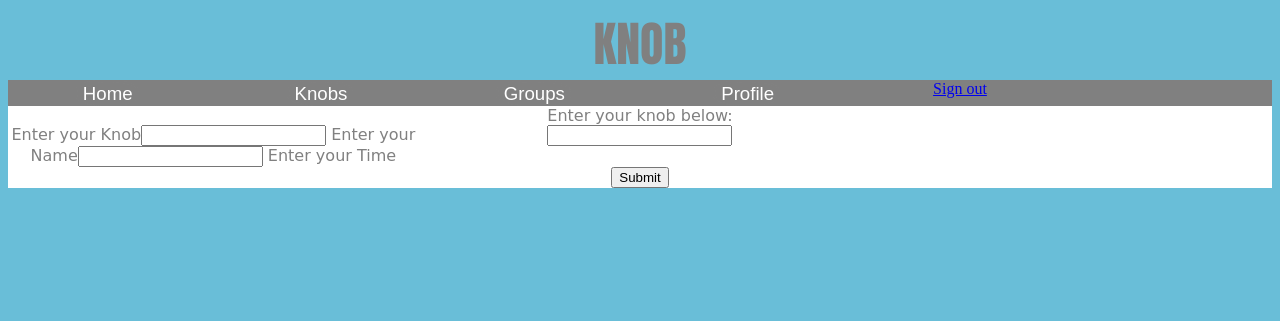
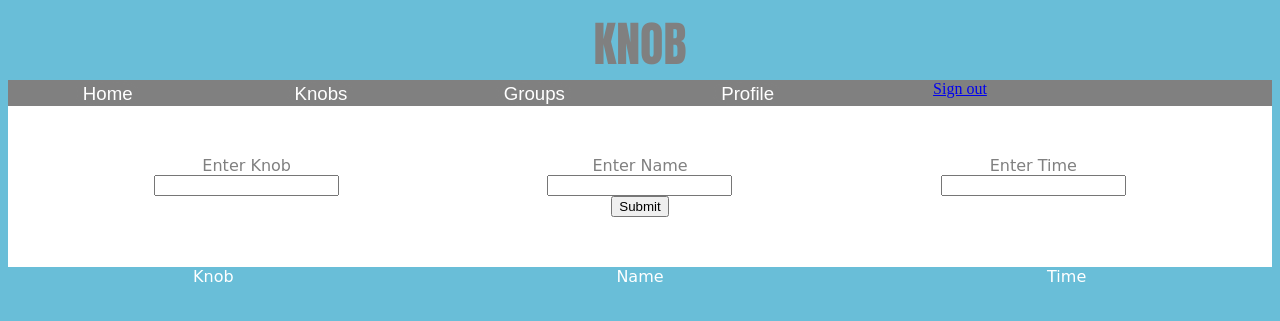
Before and after one commit to bwitt19/knob, a Python web app: template template/knobs.html in a window 1280 px wide. Shown: the top 321 px of the page. Run offline with Jinja, Linux system fonts and the light colour scheme; the template is opened without the code that fills it, so the values that code supplies are empty; some libraries are stand-ins or nearby versions.

Commit message:
More formatting fo'rizzles

```diff
--- a/template/knobs.html
+++ b/template/knobs.html
@@ -50,28 +50,51 @@
     </div>
   </div>
   <div ID="message">
-    <div>Enter your knob below:</div>
-
     <script>
       function information() {
         var knob = document.getElementById("userKnob").value;
         var name = document.getElementById("userName").value;
         var time = document.getElementById("userTime").value;
         var div = document.createElement("p");
-        div.innerHTML = ["Knob: " + knob + "; Name: " + name + "; Time: " + time];
+        div.innerHTML = ["Knob: " + knob + ";  Name: " + name + ";  Time: " + time];
+        div.style.color='white';
+        div.style.columns='3';
         document.body.appendChild(div);
       }
     </script>
     <div ID="input">
       <div>
+        <div ID="form">
+          <div>Enter Knob</div>
+          <div>Enter Name</div>
+          <div>Enter Time</div>
+        </div>
         <form id="form" onsubmit="return false;">
-          Enter your Knob<input   type="text" id="userKnob">
-          Enter your Name<input   type="text" id="userName">
-          Enter your Time<input   type="text" id="userTime">
+          <div>
+            <input   type="text" id="userKnob">
+          </div>
+          <div>
+            <input   type="text" id="userName">
+          </div>
+          <div>
+            <input   type="text" id="userTime">
+          </div>
         </form>
       </div>
       <input   type="submit"    onclick="information()">
     </div>
   </div>
 
+  <div class="knobTable">
+    <div>
+      Knob
+    </div>
+    <div>
+      Name
+    </div>
+    <div>
+      Time
+    </div>
+  </div>
+
 </body>
--- a/template/style.css
+++ b/template/style.css
@@ -39,6 +39,9 @@ body {
 
 #message {
   background-color: white;
+  border-color: white;
+  border-style: solid;
+  border-width: 50px;
   font-family: "Comic Sans MS";
   color: grey;
   border: 25%;
@@ -52,3 +55,10 @@ body {
   columns: 3;
   text-align: center;
 }
+
+.knobTable {
+    color: white;
+    columns: 3;
+    font-family: "COmic Sans MS";
+    text-align: center;
+}
```
Also changed, not shown: 1 other file.
